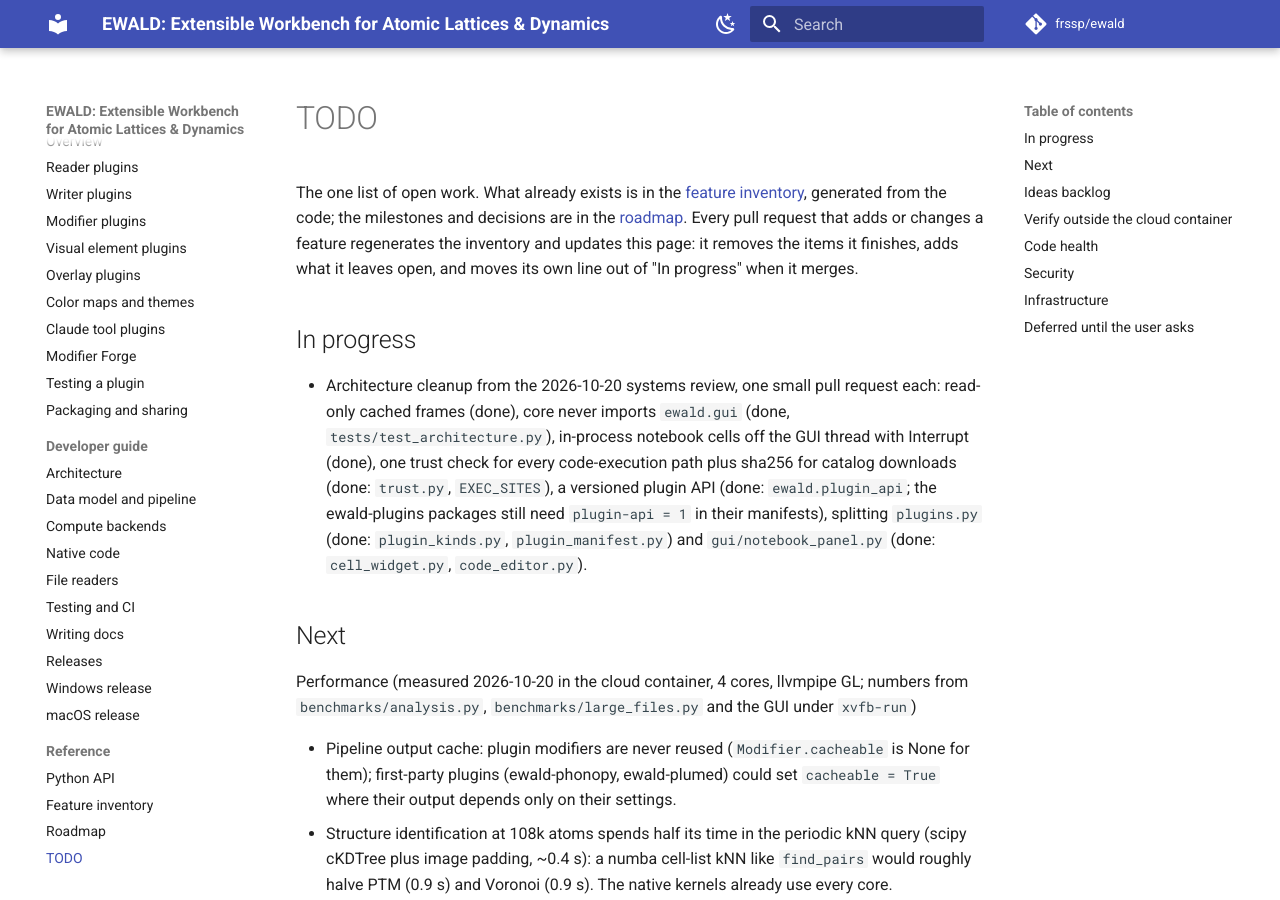
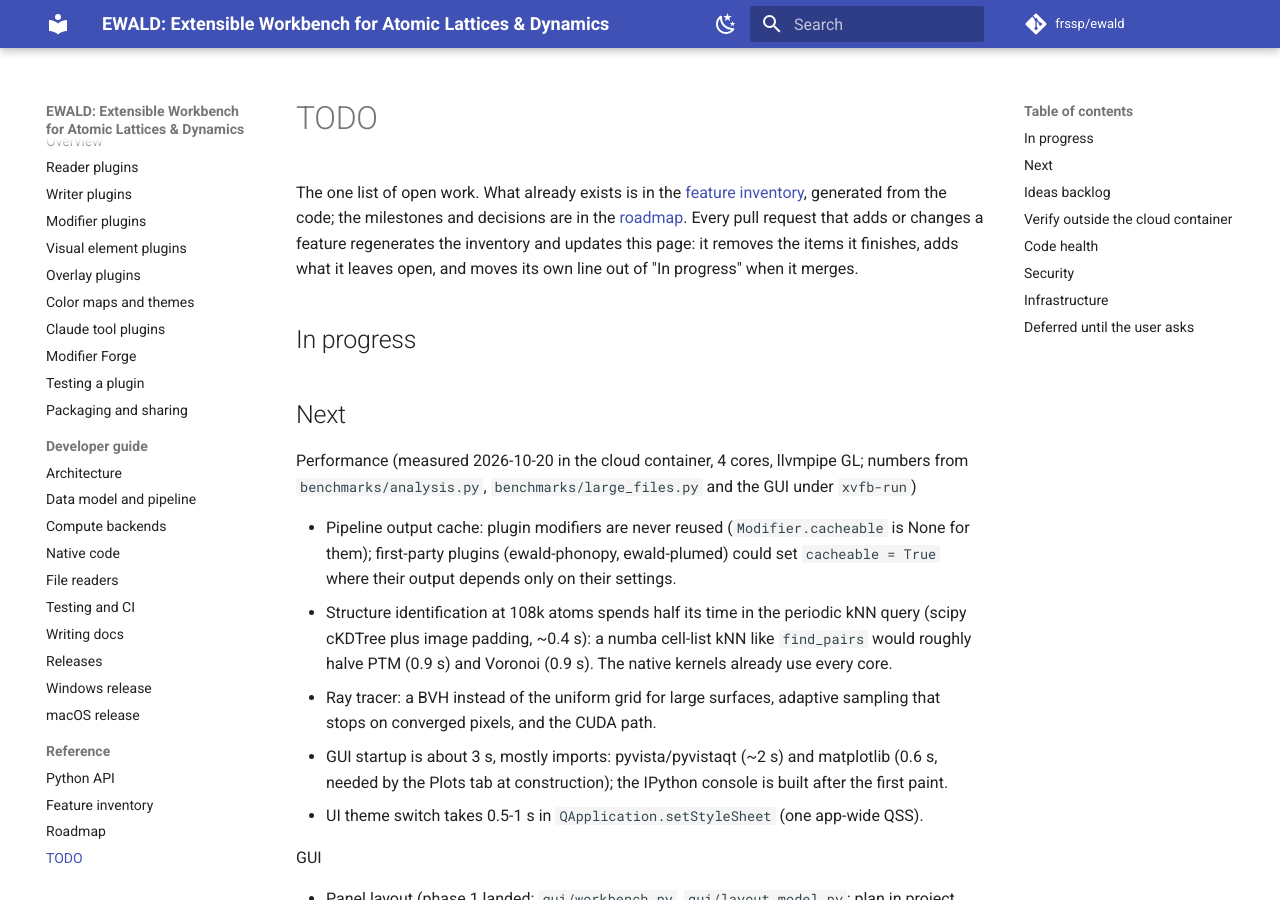
Before and after one commit to frssp/ewald, an MkDocs documentation site: the page built from docs/todo.md, in a window 1280 px wide and 900 px high. Built offline with MkDocs 1.6.1 and Material for MkDocs 9.7.7, drawn with Linux system fonts in a browser that asks for light colours; comment, search, counter and statistics services are not loaded; some of the changed text lies outside the part shown.

Commit message:
todo: architecture cleanup finished; list the review's remaining infrastructure items
Co-Authored-By: Claude Opus 5.5 (1M context) <noreply@anthropic.com>

```diff
--- a/docs/todo.md
+++ b/docs/todo.md
@@ -8,13 +8,6 @@ it removes the items it finishes, adds what it leaves open, and moves its own li
 
 ## In progress
 
-- Architecture cleanup from the 2026-10-20 systems review, one small pull request each: read-only
-  cached frames (done), core never imports `ewald.gui` (done, `tests/test_architecture.py`),
-  in-process notebook cells off the GUI thread with Interrupt (done), one trust check for every
-  code-execution path plus sha256 for catalog downloads (done: `trust.py`, `EXEC_SITES`), a
-  versioned plugin API (done: `ewald.plugin_api`; the ewald-plugins packages still need
-  `plugin-api = 1` in their manifests), splitting `plugins.py` (done: `plugin_kinds.py`,
-  `plugin_manifest.py`) and `gui/notebook_panel.py` (done: `cell_widget.py`, `code_editor.py`).
 
 ## Next
 
```
Also changed, not shown: other parts of docs/todo.md (+5 -0 lines).
